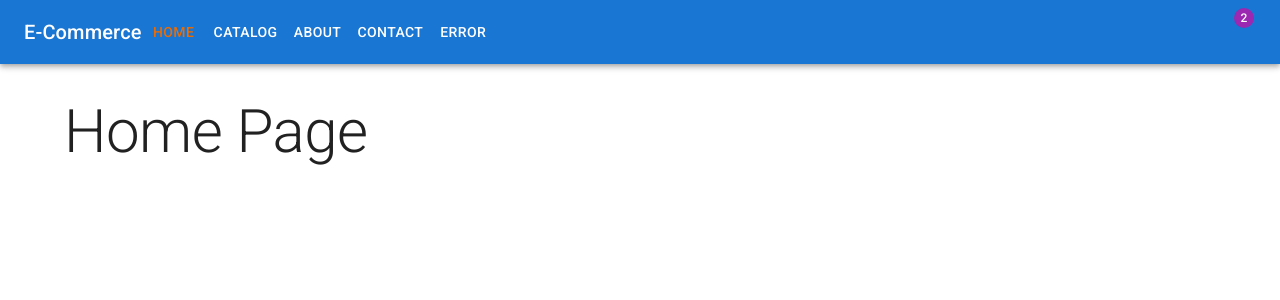
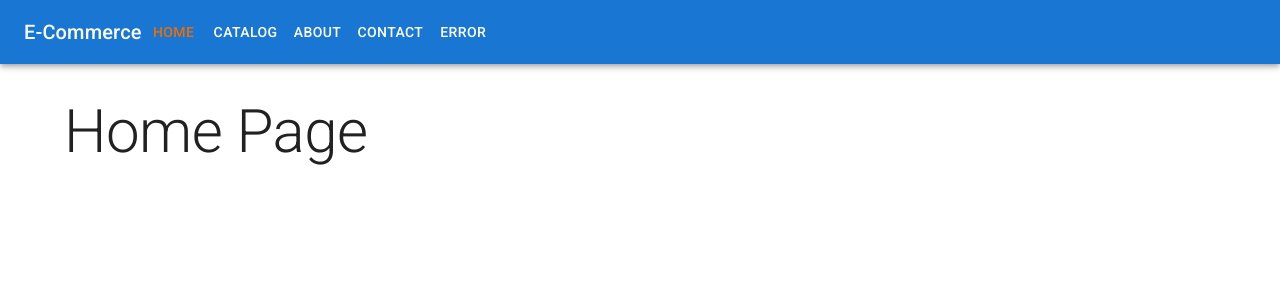
Before and after one commit to maliayik/e-commerce-react, a React (Vite) app in the folder Client/: page / in a window 1280 px wide. Shown: the top 300 px of the page. Built offline with nearby package versions, Linux system fonts and the light colour scheme; no server answers; some icons are missing.

Commit message:
CardContext added

```diff
--- a/Client/src/components/App.tsx
+++ b/Client/src/components/App.tsx
@@ -1,13 +1,30 @@
 import Header from "./Header.tsx";
-import {Container, CssBaseline} from "@mui/material";
+import {CircularProgress, Container, CssBaseline} from "@mui/material";
 import {Outlet} from "react-router";
 import {ToastContainer} from "react-toastify";
+import {useEffect, useState} from "react";
+import {useCartContext} from "../context/CartContext.tsx";
+import requests from "../api/requests.ts";
 
 function App() {
 
+    const {setCart} = useCartContext();
+    const [loading, setLoading] = useState(true);
+
+    //Bir önceki cart bilgilerini almak için App.tsx dosyamıza useEffect ekliyoruz.
+    useEffect(() => {
+        requests.Cart.get()
+            .then(cart => setCart(cart))
+            .catch(error => console.log(error))
+            .finally(() => setLoading(false));
+
+    }, []);
+
+    if (loading) return <CircularProgress/>;
+
     return (
-        <>
-            <ToastContainer position={"bottom-right"} hideProgressBar theme={"colored"}></ToastContainer>
+        < >
+            <ToastContainer position={"bottom-right"} hideProgressBar theme={"colored"}/>
             <CssBaseline></CssBaseline>
             <Header></Header>
             <Container>
--- a/Client/src/components/Header.tsx
+++ b/Client/src/components/Header.tsx
@@ -1,6 +1,7 @@
 import ShoppingCart from "@mui/icons-material/ShoppingCart";
 import {AppBar, Badge, Box, Button, IconButton, Stack, Toolbar, Typography} from "@mui/material";
 import {Link, NavLink} from "react-router";
+import {useCartContext} from "../context/CartContext.tsx";
 
 const links = [
     {title: "Home", to: "/"},
@@ -21,6 +22,9 @@ const navStyles = {
 
 }
 export default function Header() {
+    const {cart} = useCartContext();
+    const itemCount = cart?.cartItems.reduce((total, item) => total + item.quantity, 0)
+
     return (
         <AppBar position="static" sx={{mb: 4}}>
             <Toolbar sx={{display: "flex", justifyContent: "space-between"}}>
@@ -36,7 +40,7 @@ export default function Header() {
                 <Box>
                     <Box>
                         <IconButton component={Link} to="/cart" size={"large"} edge={"start"} color={"inherit"}>
-                            <Badge badgeContent={"2"} color={"secondary"}>
+                            <Badge badgeContent={itemCount} color={"secondary"}>
                                 <ShoppingCart/>
                             </Badge>
                         </IconButton>
--- /dev/null
+++ b/Client/src/context/CartContext.tsx
@@ -0,0 +1,36 @@
+import {createContext, PropsWithChildren, useContext, useState} from "react";
+import {Cart} from "../../model/ICart.ts";
+
+interface ICartContextValue {
+    cart: Cart | null;
+    setCart: (cart: Cart) => void;
+    deleteItem: (productId: number, quantity: number) => void;
+}
+
+export const CartContext = createContext<ICartContextValue | undefined>(undefined);
+
+//Son olarak CartContexti global olarak export ediyoruz her yerde sıfırdan tanımlamamak için.
+export function useCartContext() {
+    const context = useContext(CartContext);
+    if (context === undefined) {
+        throw new Error("no provider");
+    }
+    return context;
+}
+
+//CartcontextProvider sayesinde ICartContextValue içerisindeki verilere erişebilmeleri için tanımlıyoruz,
+//childeren paremetresi ise uygulamamızda kullandığımız componentlerimize karşılık gelmektedir.
+export function CartcontextProvider({children}: PropsWithChildren<any>) {
+    const [cart, setCart] = useState<Cart | null>(null);
+
+    function deleteItem(productId: number, quantity: number) {
+        return productId === quantity;
+
+    }
+
+    return (
+        <CartContext.Provider value={{cart, setCart, deleteItem}}>
+            {children}
+        </CartContext.Provider>
+    );
+}
--- a/Client/src/main.tsx
+++ b/Client/src/main.tsx
@@ -3,9 +3,12 @@ import {createRoot} from 'react-dom/client'
 import './index.css'
 import {router} from "./router/Routes.tsx";
 import {RouterProvider} from "react-router";
+import {CartcontextProvider} from "./context/CartContext.tsx";
 
 createRoot(document.getElementById('root')!).render(
     <StrictMode>
-        <RouterProvider router={router}></RouterProvider>
+        <CartcontextProvider>
+            <RouterProvider router={router}></RouterProvider>
+        </CartcontextProvider>
     </StrictMode>,
 )
--- a/Client/src/pages/cart/ShoppingCartPage.tsx
+++ b/Client/src/pages/cart/ShoppingCartPage.tsx
@@ -1,25 +1,13 @@
-import {useEffect, useState} from "react";
-import requests from "../../api/requests.ts";
 import TableContainer from "@mui/material/TableContainer";
 import TableBody from "@mui/material/TableBody";
 import Table from "@mui/material/Table";
-import {CircularProgress, IconButton, Paper, TableCell, TableHead, TableRow} from "@mui/material";
-import {Cart} from "../../../model/ICart.ts";
+import {IconButton, Paper, TableCell, TableHead, TableRow} from "@mui/material";
 import Delete from "@mui/icons-material/Delete";
+import {useCartContext} from "../../context/CartContext.tsx";
 
 export default function ShoppingCartPage() {
 
-    const [loading, setLoading] = useState(true);
-    const [cart, setCart] = useState<Cart | null>(null);
-
-    useEffect(() => {
-        requests.Cart.get()
-            .then(cart => setCart(cart))
-            .catch(err => console.log(err))
-            .finally(() => setLoading(false));
-    }, []);
-
-    if (loading) return <CircularProgress/>;
+    const {cart} = useCartContext();
 
     if (!cart) return <h1>Sepetinizde Ürün Bulunmamaktadır!</h1>
 
--- a/Client/src/pages/catalog/Product.tsx
+++ b/Client/src/pages/catalog/Product.tsx
@@ -6,6 +6,7 @@ import requests from "../../api/requests.ts";
 import {useState} from "react";
 import {LoadingButton} from "@mui/lab";
 import AddShoppingCart from '@mui/icons-material/AddShoppingCart';
+import {useCartContext} from "../../context/CartContext.tsx";
 
 
 interface Props {
@@ -15,11 +16,12 @@ interface Props {
 export default function Product({product}: Props) {
 
     const [loading, setLoading] = useState(false);
+    const {setCart} = useCartContext();
 
     function handleAddItem(productId: number) {
         setLoading(true);
         requests.Cart.addItem(productId)
-            .then(cart => console.log(cart))
+            .then(cart => setCart(cart))
             .catch(error => console.log(error))
             .finally(() => setLoading(false));
 
```
Also changed, not shown: 1 other file (tests, documents, lock files or other folders).
